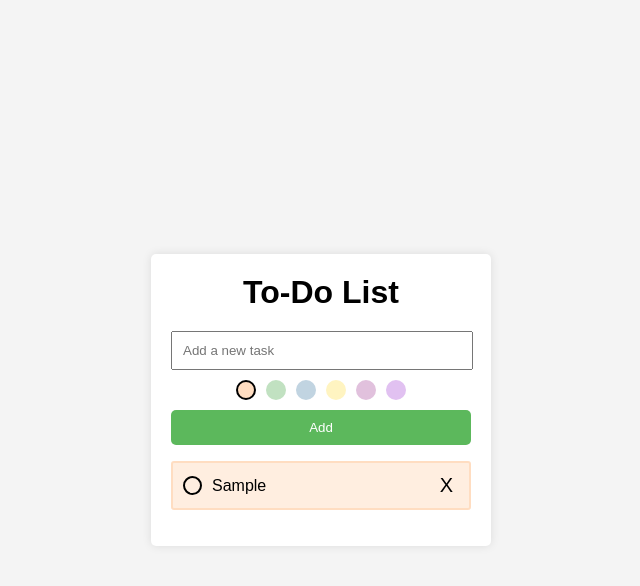
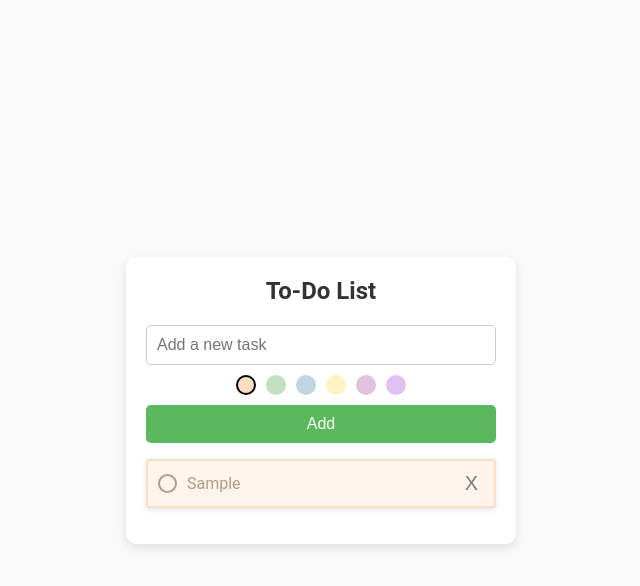
Before and after one commit to bill502/todo-list, a plain HTML site: page index.html in a window 1280 px wide. Both pictures are taken after typing "Sample" into the empty fields and a click on the button "Add". Shown: the whole page, without its empty margins (319-959 px from the left). Drawn offline with Linux system fonts and the light colour scheme.

Commit message:
Made slight color and styling aesthetic adjustments

```diff
--- a/script.js
+++ b/script.js
@@ -27,14 +27,17 @@ document.getElementById('add-todo').addEventListener('click', function() {
     newTodo.classList.add('task', 'draggable');
     newTodo.setAttribute('draggable', true); // Make the task draggable
 
-    // Create a lighter version of the selected color for the background
-    const lighterColor = lightenColor(selectedColor, 0.5); // Lighten by 50%
+    // Create different shades of the color for the task
+    const lighterColor = lightenColor(selectedColor, 0.7); // Lighten by 70%
+    const darkerColor = lightenColor(selectedColor, -0.3); // Darken by 30%
     newTodo.style.borderColor = selectedColor; // Set the border color
     newTodo.style.backgroundColor = lighterColor; // Set the lighter background color
+    newTodo.style.color = darkerColor; // Set the darker text color
 
     // Create the circle element
     const circle = document.createElement('div');
     circle.classList.add('circle');
+    circle.style.borderColor = darkerColor; // Set the border color of the circle
 
     // Append the circle to the new task
     newTodo.appendChild(circle);
@@ -42,12 +45,18 @@ document.getElementById('add-todo').addEventListener('click', function() {
     // Create a span for the todo text and append it
     const todoTextSpan = document.createElement('span');
     todoTextSpan.textContent = todoText;
+    todoTextSpan.style.color = darkerColor; // Set the darker text color
     newTodo.appendChild(todoTextSpan);
 
     // Add event listener to toggle the completed state
     circle.addEventListener('click', function() {
         circle.classList.toggle('completed');
         todoTextSpan.classList.toggle('completed-text');
+        if (circle.classList.contains('completed')) {
+            circle.style.backgroundColor = darkerColor; // Fill color when completed
+        } else {
+            circle.style.backgroundColor = ''; // Reset fill color when not completed
+        }
     });
 
     // Create and style the delete button as an "X"
--- a/style.css
+++ b/style.css
@@ -1,7 +1,7 @@
 /* General body styling */
 body {
-    font-family: Arial, sans-serif;
-    background-color: #f4f4f4;
+    font-family: 'Roboto', sans-serif;
+    background-color: #f9f9f9;
     display: flex;
     justify-content: center;
     align-items: center;
@@ -13,14 +13,16 @@ body {
 #todo-container {
     background-color: #fff;
     padding: 20px;
-    box-shadow: 0 0 10px rgba(0, 0, 0, 0.1);
-    border-radius: 5px;
-    width: 300px;
+    box-shadow: 0 4px 10px rgba(0, 0, 0, 0.1);
+    border-radius: 10px;
+    width: 350px;
 }
 
 #todo-container h1 {
     margin: 0 0 20px;
     text-align: center;
+    font-size: 24px;
+    color: #333;
 }
 
 /* Input and button styling */
@@ -28,6 +30,9 @@ body {
     width: calc(100% - 22px);
     padding: 10px;
     margin-bottom: 10px;
+    border: 1px solid #ccc;
+    border-radius: 5px;
+    font-size: 16px;
 }
 
 #add-todo {
@@ -38,6 +43,7 @@ body {
     border: none;
     border-radius: 5px;
     cursor: pointer;
+    font-size: 16px;
 }
 
 #add-todo:hover {
@@ -65,25 +71,23 @@ body {
     display: flex;
     align-items: center;
     justify-content: space-between;
-    padding: 10px; /* Adjust padding for better appearance */
+    padding: 10px;
     margin-bottom: 10px;
-    border-radius: 5px; /* Rounded corners for the task box */
+    border-radius: 5px;
     border: 2px solid; /* Border color will be set dynamically */
-    background-color: #f4f4f4; /* Default background color */
+    background-color: #f9f9f9; /* Default background color */
+    box-shadow: 0 2px 5px rgba(0, 0, 0, 0.1);
+    transition: background-color 0.3s, box-shadow 0.3s;
 }
 
 .circle {
     flex-shrink: 0; /* Prevent the circle from shrinking */
     width: 15px;
     height: 15px;
-    border: 2px solid black;
+    border: 2px solid;
     border-radius: 50%;
     margin-right: 10px;
     cursor: pointer;
-}
-
-.circle.completed {
-    background-color: rgb(51, 51, 51); /* filled circle */
 }
 
 span {
@@ -100,6 +104,7 @@ span {
     font-size: 20px;
     cursor: pointer;
     margin-left: 10px;
+    opacity: 0.5;
 }
 
 .delete-button:hover {
@@ -130,7 +135,7 @@ span {
 .completed-text {
     text-decoration: line-through;
     text-decoration-color: white;
-    color: black;
+    color: inherit;
 }
 
 /* Prevent text selection during dragging */
```
